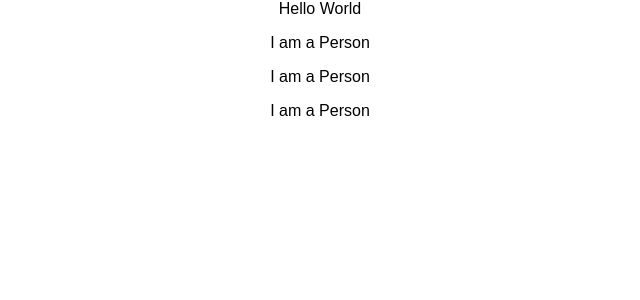
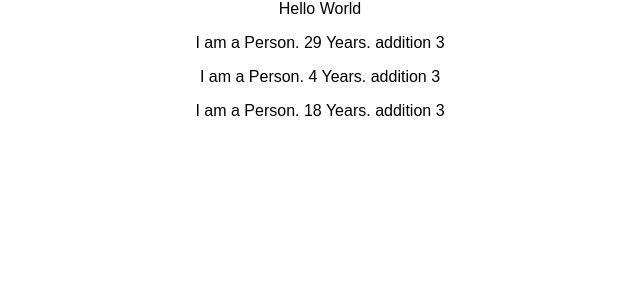
Before and after one commit to venkateswarat/Udemy-react-the-complete-guide-incl-redux, a React (Create React App) app in the folder react-complete-guide/: page / in a window 1280 px wide. Shown: the top 300 px of the page, without its empty margins (320-960 px from the left). Built offline with nearby package versions, Linux system fonts and the light colour scheme.

Commit message:
Simple one line expressions in component

```diff
--- a/react-complete-guide/src/Person/Person.js
+++ b/react-complete-guide/src/Person/Person.js
@@ -1,5 +1,5 @@
 import React from 'react';
 const person =()=>{
-    return <p>I am a Person</p>
+    return <p>I am a Person. {Math.floor(Math.random()*30)}  Years. addition {1+2}</p>
 }
 export default person;
```
